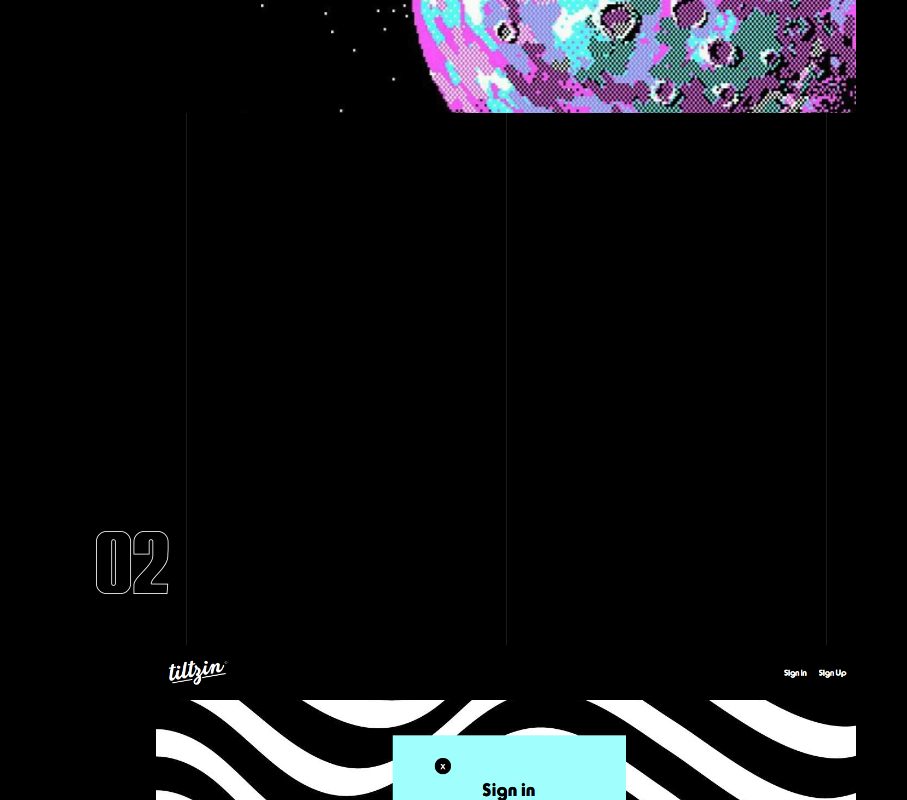
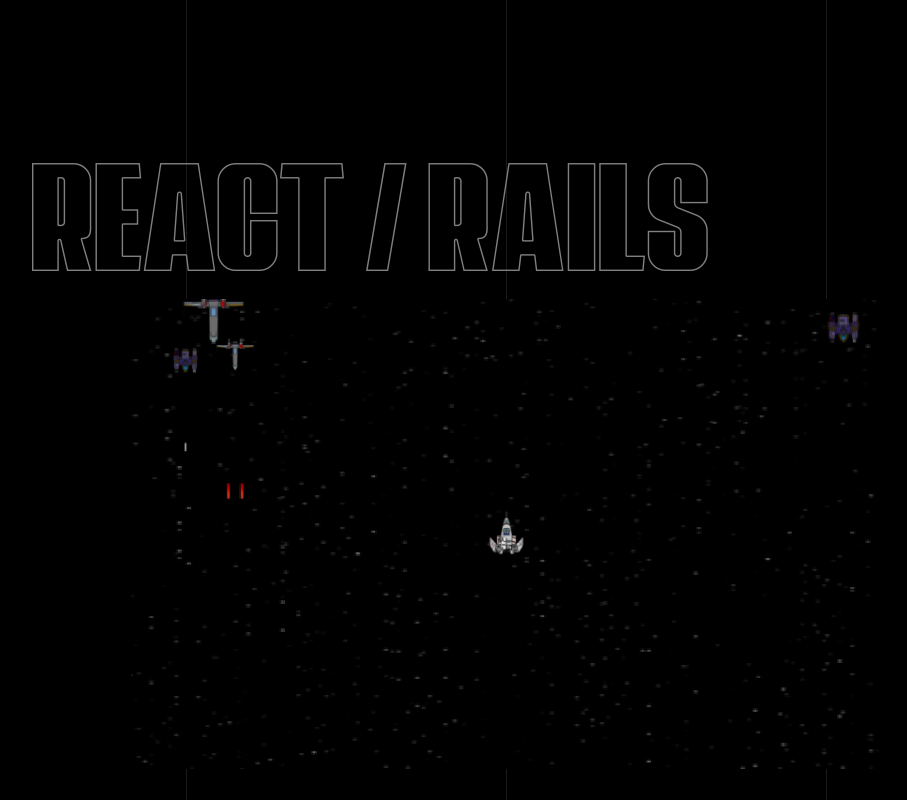
Before and after one commit to Luzaks/personal-portfolio, a React (Create React App) app: page / in a window 1280 px wide. Shown: the part 1580-2380 px from the top of the page, without its empty margins (134-1041 px from the left). Built offline with nearby package versions, Linux system fonts and the light colour scheme.

Commit message:
Feat: Add different speed to components parallax

```diff
--- a/src/components/scroller/scroller.js
+++ b/src/components/scroller/scroller.js
@@ -13,16 +13,18 @@
   }, []);
     return(
       <ScrollerCont >
-        {images.map((image, index) => (
+        {images.map((image) => (
           <>
-          <Parallax className="project-number-parallax" y={[-50, 200]} tagOuter="figure">
-            {`0${index+1}`}
+          <Parallax className="project-number-parallax" y={[-40, 300]} tagOuter="figure">
+            {image.name}
           </Parallax>
-            <ImageContainer key={index} >
+          <Parallax className="image-parallax" y={[100, 50]} tagOuter="figure">
+            <ImageContainer key={image.name} >
               <img
-                  src={image}
-                  alt={`project ${index}`} />
+                  src={image.image}
+                  alt={`project ${image.name}`} />
             </ImageContainer>
+          </Parallax>
           </>
         ))}
       </ScrollerCont>
--- a/src/images/images.js
+++ b/src/images/images.js
@@ -1,13 +1,24 @@
-import ProjectOne from '../assets/imgs/project-1.jpg';
+import ProjectOne from '../assets/imgs/project-1.PNG';
 import ProjectTwo from '../assets/imgs/project-2.png';
 import ProjectThree from '../assets/imgs/project-3.png';
 import ProjectFour from '../assets/imgs/project-4.png';
 
 const images = [
-    ProjectOne,
-    ProjectTwo,
-    ProjectThree,
-    ProjectFour,
+    {
+       image: ProjectOne,
+       name: 'React / Rails'
+    },
+    {
+        image: ProjectTwo,
+        name: 'Javascript'},
+    {
+        image: ProjectThree,
+        name: 'React / Redux'
+    },
+    {
+        image: ProjectFour,
+        name: 'Rails - API'
+    },
 ];
 
 export default images;
--- a/src/styles/StyledComponents.js
+++ b/src/styles/StyledComponents.js
@@ -127,31 +127,30 @@
   flex-direction: column;
   align-items: center;
   justify-content: center;
-  border: 1px solid red;
   color: white;
   text-align: center;
 `;
 
 const ScrollerCont = styled.div`
-   padding: 2vh 0;
-   pointer-events: none;
-   text-align: center;
-   color: white;
-   position: relative;
+  padding: 2vh 0;
+  pointer-events: none;
+  text-align: center;
+  color: grey;
+  position: relative;
   font-family: HenrietteSignature, sans-serif;
-  font-size: 70px;
+  font-size: 120px;
 `;
 
 const ImageContainer = styled.div`
-  width: 700px;
-  height: 420px;
+  width: 750px;
+  height: 470px;
   overflow: hidden;
   position: relative;
   margin: 0 auto 400px auto;
   display: flex;
   justify-content: center;
   align-items: center;
-  z-index: 3;
+  z-index: 4;
 `;
 
 export {
--- a/src/styles/index.css
+++ b/src/styles/index.css
@@ -63,10 +63,15 @@
   cursor: grabbing; }
 
 .project-number-parallax {
-  margin-top: 360px;
+  margin-top: 70%;
   position: relative;
   width: fit-content;
-  left: 18%;
+  left: 13%;
   transition: all 5ms ease-in-out;
   z-index: 3;
 }
+
+.image-parallax {
+  position: relative;
+  z-index: 4;
+}
```
Also changed, not shown: src/assets/imgs/project-1.PNG (added).
